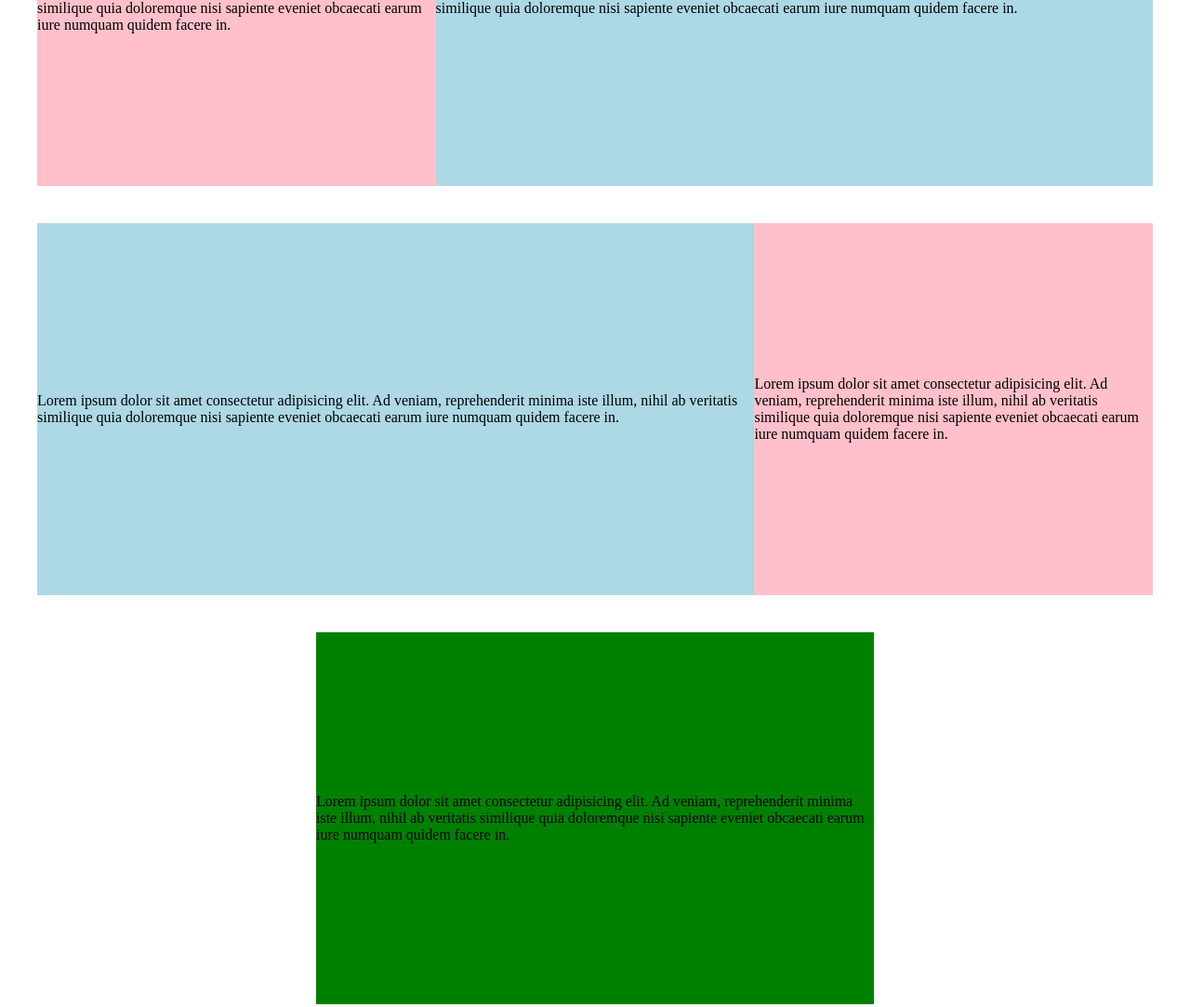
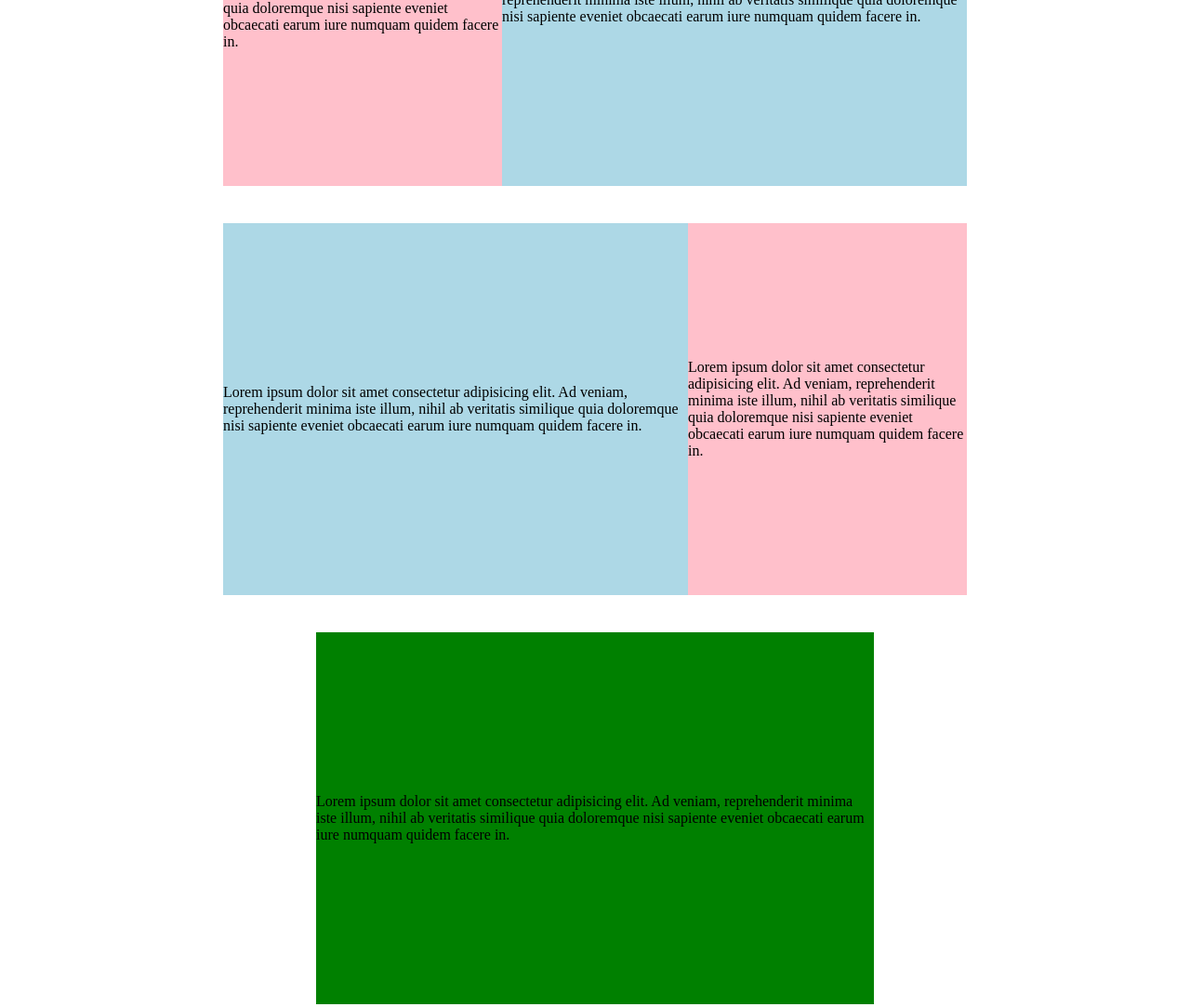
Before and after one commit to Iunora93/htmlcss-struttura-discord, a plain HTML site: page index.html in a window 1280 px wide. Shown: the part 1070-2153 px from the top of the page at 93% size. Drawn offline with Linux system fonts and the light colour scheme.

```diff
--- a/css/style.css
+++ b/css/style.css
@@ -72,9 +72,8 @@
     background-color: #add8e6;
     justify-content: center;
     align-items: center;
-    margin: auto;
     height: 400px;
-    width: 900px;
+    width: 500px;
     display: flex;
   }
 
@@ -82,9 +81,8 @@
     background-color: #ffc0cb;
     justify-content: center;
     align-items: center;
-    margin: auto;
     height: 400px;
-    width: 500px;
+    width: 300px;
     display: flex;
 
   }
```
